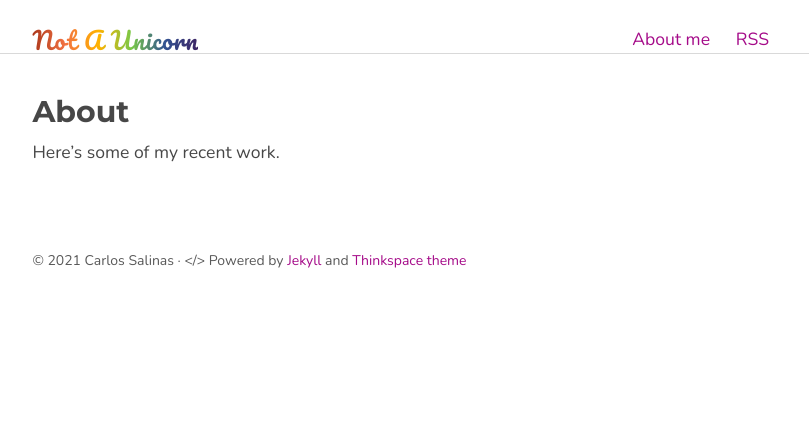
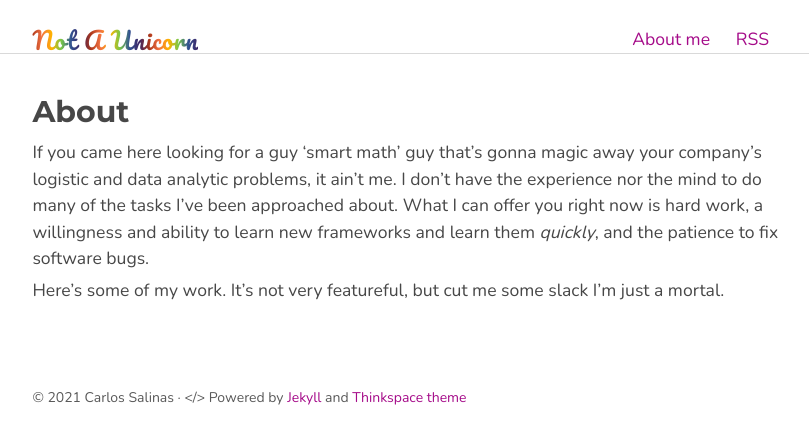
Before and after one commit to cdrlos/cdrlos.github.io, a Jekyll site: the page built from about.md, in a window 1280 px wide. Shown: the top 444 px of the page, without its empty margins (234-1043 px from the left). Built offline with Jekyll 4.4.1, drawn with Linux system fonts in a browser that asks for light colours; a style sheet for code colours, icons or effects is not loaded.

Commit message:
will work for peanutes

```diff
--- a/Gemfile
+++ b/Gemfile
@@ -5,6 +5,7 @@ group :jekyll_plugins do
     gem "bourbon"
     gem "jekyll-paginate"
     gem "kramdown-math-katex"
+    gem "jemoji"
 end
 gem 'html-proofer'
 gem 'tzinfo'
--- a/_config.yml
+++ b/_config.yml
@@ -38,6 +38,7 @@ plugins:
   - bourbon
   - jekyll-paginate
   - kramdown-math-katex
+  - jemoji
 
 # navbar pages
 navbar:
--- a/_includes/intro.html
+++ b/_includes/intro.html
@@ -1,5 +1,5 @@
 <section class="intro">
   <div class="container">
-    <p class="lead">Hi there! My name is Carlos Salinas. I studied mathematics at Purdue University. I'm currently looking for a job in IT</a>.</p>
+    <p class="lead">Hi! My name is Carlos. Welcome to my blog/portfolio. If you like what you see here let's talk. I'll work for peanuts!!! OK... make that pistachios</a>.</p>
   </div>
 </section>
--- a/about.md
+++ b/about.md
@@ -4,4 +4,11 @@ title: About
 permalink: /about/
 ---
 
-Here's some of my recent work.
+If you came here looking for a guy 'smart math' guy that's gonna magic away your
+company's logistic and data analytic problems, it ain't me. I don't have the
+experience nor the mind to do many of the tasks I've been approached about. What
+I can offer you right now is hard work, a willingness and ability to learn new
+frameworks and learn them _quickly_, and the patience to fix software bugs.
+
+Here's some of my work. It's not very featureful, but cut me some slack I'm just
+a mortal.
--- a/assets/scss/_layout.scss
+++ b/assets/scss/_layout.scss
@@ -95,7 +95,10 @@ hr {
   margin: 0 0 1em 0;
   cursor: pointer;
   letter-spacing: 0.8px;
-    background-image: linear-gradient(to left, #3d2564, #325292, #78c848, #ffb200, #f27242, #aa361a);
+  background-image: linear-gradient(to left,
+                                    #3d2564, #325292, #78c848, #ffb200, #f27242, #aa361a,
+                                    #3d2564, #325292, #78c848, #ffb200, #f27242, #aa361a,
+                                    #3d2564, #325292, #78c848, #ffb200, #f27242, #aa361a);
   -webkit-background-clip: text;
   -webkit-text-fill-color: transparent;
 font-family: $logo-font-family;
--- a/assets/scss/_variables.scss
+++ b/assets/scss/_variables.scss
@@ -2,6 +2,7 @@
 @import url("https://fonts.googleapis.com/css?family=Nunito:400,700");
 @import url("https://fonts.googleapis.com/css?family=Montserrat:400,700");
 @import url("https://fonts.googleapis.com/css?family=Rokkitt:400,700");
+@import url("https://fonts.googleapis.com/css?family=Overpass:400,700");
 @import url("https://fonts.googleapis.com/css?family=Pacifico:400,700");
 @import url("https://fonts.googleapis.com/css?family=Cousine:400");
 @import url("https://www.jsdelivr.com/package/npm/hack-font");
```
Also changed, not shown: _posts/2021-02-01-shit-you-can-do-on-the-shell.md (added, +11 -0 lines), _posts/2021-03-01-on-clojurescript.md (added, +30 -0 lines), Gemfile.lock, assets/images/author.jpg, assets/images/profile.jpg (added).
